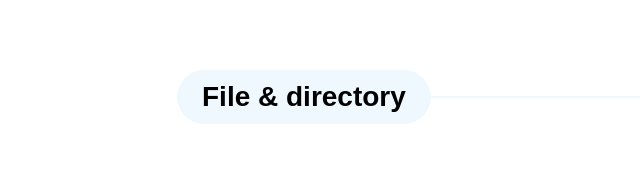
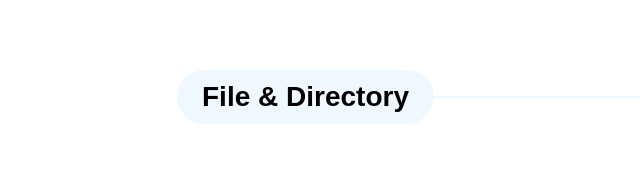
Before and after one commit to nguyenngochan1506/project-group-cuoi-ky, a plain HTML site: page Styleguide.html in a window 1280 px wide. Both pictures are taken after a click on the button "File và Directory". Shown: the part 604-773 px from the top of the page, 0-640 px from the left. Drawn offline with Linux system fonts and the light colour scheme; a web font is replaced by a local one.

Commit message:
hoàn thành

```diff
--- a/Styleguide.html
+++ b/Styleguide.html
@@ -416,7 +416,7 @@ https://templatemo.com/tm-584-pod-talk
 
                     <div class="col-lg-10 col-12 ">
                         <div class="section-title-wrap mb-5">
-                            <h4 class="section-title">File & directory</h4>
+                            <h4 class="section-title">File & Directory</h4>
                         </div>
                         <div class="d-flex">
                             <div class="row pb-5 ">
```
